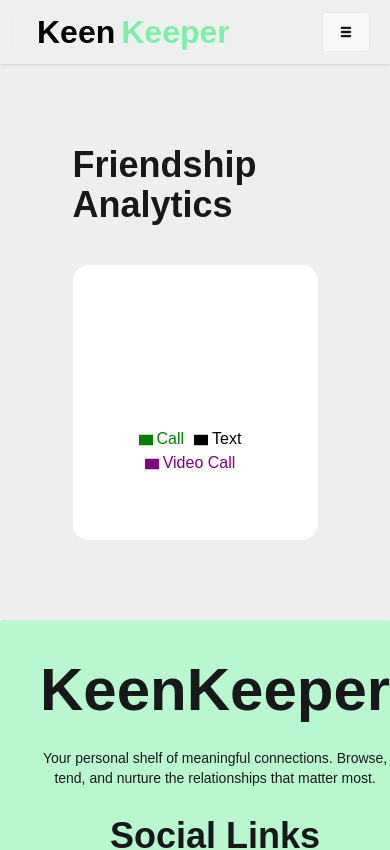
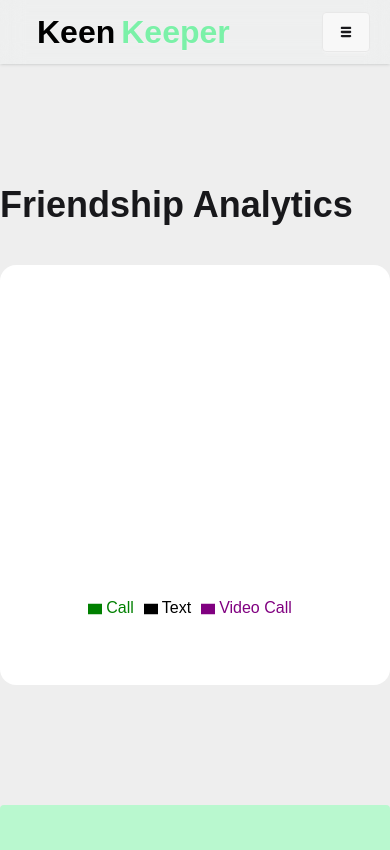
Before and after one commit to Rubelhasan-Hub/keen-keeper, a Next.js app: page /stats in a window 390 px wide. Shown: the top 850 px of the page. Built offline with nearby package versions, Linux system fonts and the light colour scheme; a web font is replaced by a local one.

Commit message:
make responsive all the section for all deveice

```diff
--- a/src/app/layout.js
+++ b/src/app/layout.js
@@ -28,7 +28,7 @@ export default function RootLayout({ children }) {
           {children}
         </ContextProvider>
         <Footer />
-        <ToastContainer position="top-left"/>
+        <ToastContainer position="bottom-left"/>
       </body>
     </html>
   );
--- a/src/app/stats/page.jsx
+++ b/src/app/stats/page.jsx
@@ -21,7 +21,7 @@ const StatsPage = () => {
     ]
 
     return (
-        <div className='mt-10 mb-10 max-w-10/12 mx-auto p-10 space-y-10'>
+        <div className='mt-30 mb-30 sm:mt-10 sm:mb-10 sm:max-w-10/12 mx-auto sm:p-10 space-y-10'>
             <h1 className='text-4xl font-bold'>Friendship Analytics</h1>
 
             <div className='bg-white p-15 rounded-2xl flex flex-col justify-center items-center gap-10'>
--- a/src/context/Cont.jsx
+++ b/src/context/Cont.jsx
@@ -8,7 +8,7 @@ const Cont = () => {
 
 
     return (
-        <div className="space-y-5 m-15">
+        <div className="space-y-5 mb-10 mt-10 sm:m-15">
             <h1 className="text-5xl font-bold">TimeLine </h1>
             <select onChange={(e) => setFilter(e.target.value)} defaultValue="All" className="select select-success text-2xl font-bold">
                 <option>All</option>
```
